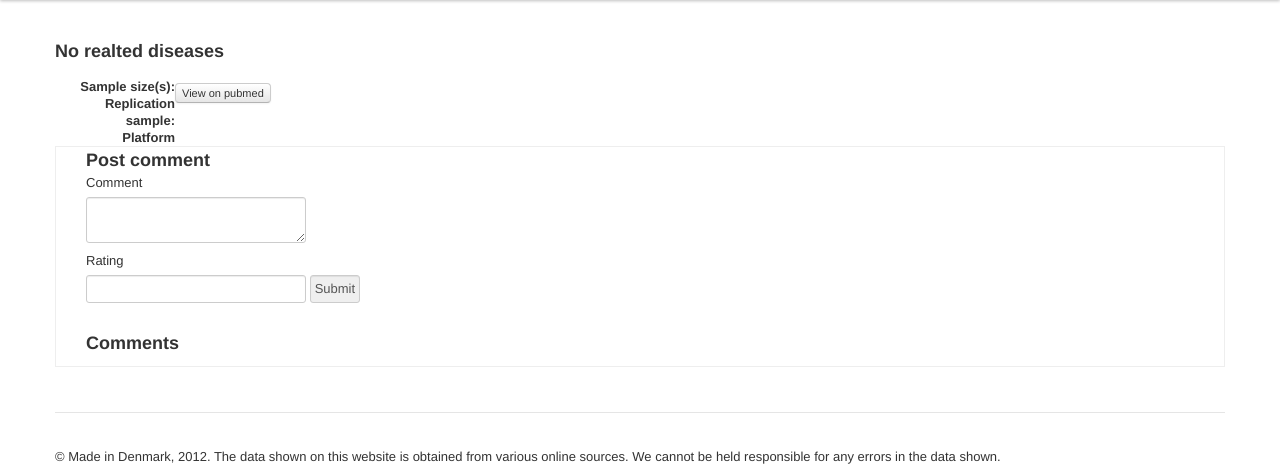
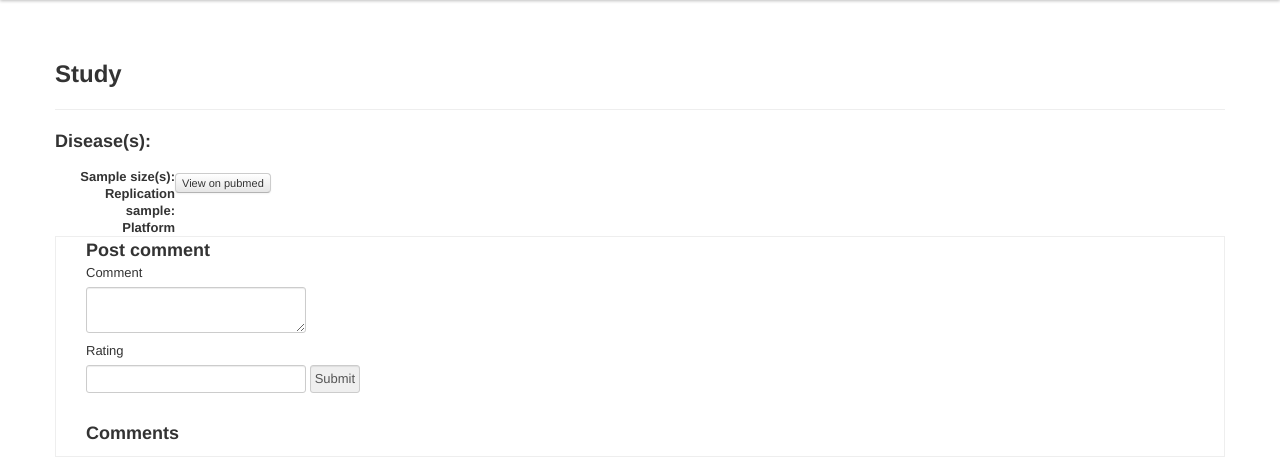
Before and after one commit to DIKU-DevStudio/PerseQ, a Python web app: template templates/studyview.html in a window 1280 px wide. Shown: the part 40-516 px from the top of the page. Run offline with Jinja, Linux system fonts and the light colour scheme; the template is opened without the code that fills it, so the values that code supplies are empty; some libraries are stand-ins or nearby versions.

Commit message:
Very small template fixes

```diff
--- a/templates/studyview.html
+++ b/templates/studyview.html
@@ -4,15 +4,18 @@ Study Details: {{study.name}}
 {% endblock %}
 
 {% block content %}
-    <article class="row">
-        <time class="span1">{{study.date}}</time>
-        <div class="span10">
-        {% for disease in study.diseases %}
-            <h3>{{disease.name()}}</h3>
-        {% else %}
-            <h3>No realted diseases</h3>
-        {% endfor %}
-        <h3><small>{{study.name}}</small></h3>
+    <article class="row-fluid">
+        <!-- <time class="span1">{{study.date}}</time> -->
+        <div class="span12">
+        <div class="page-header">
+            <h2>Study <br> <small>{{study.name}}</small> </h2>
+        </div>
+        <h3>Disease(s):</h3>
+        <ul>
+            {% for disease in study.diseases %}
+                <li><a href="/disease/{{disease.name()}}">{{disease.name()}}</a></li>
+            {% endfor %}
+            </ul>
         <dl class="dl-horizontal">
             <dt>Sample size(s):</dt>
                 <dd>{{study.init_sample}}</dd>
```
Also changed, not shown: templates/studylistrender.html (+8 -7 lines).
